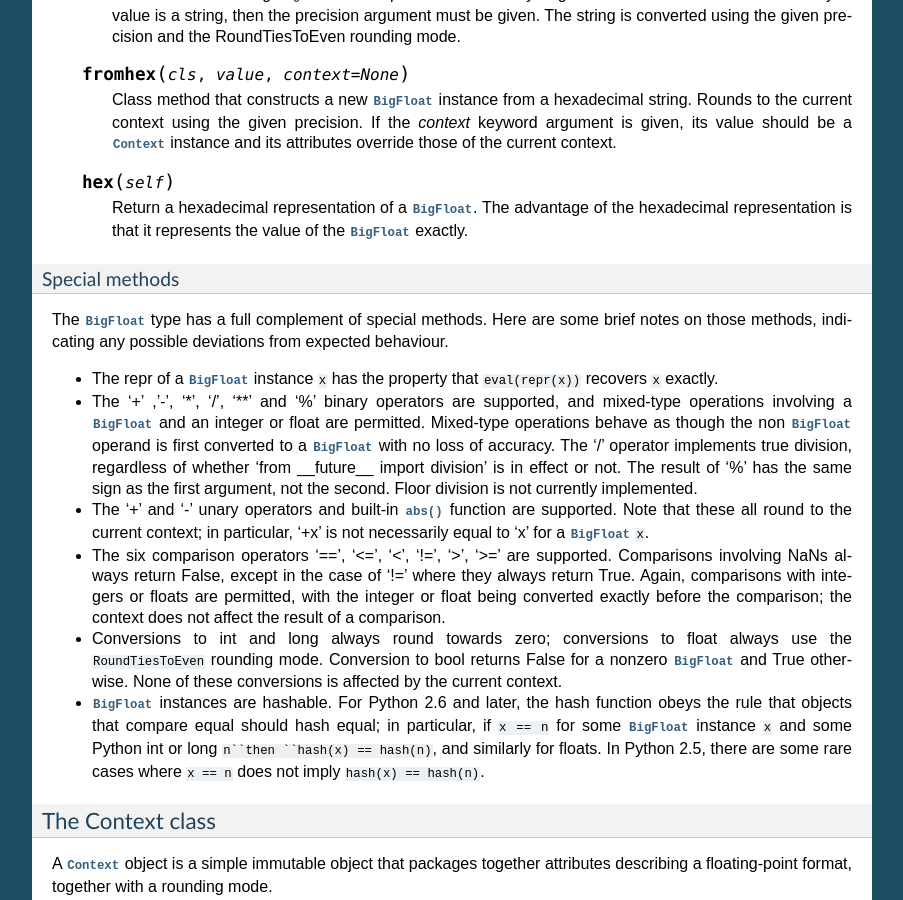
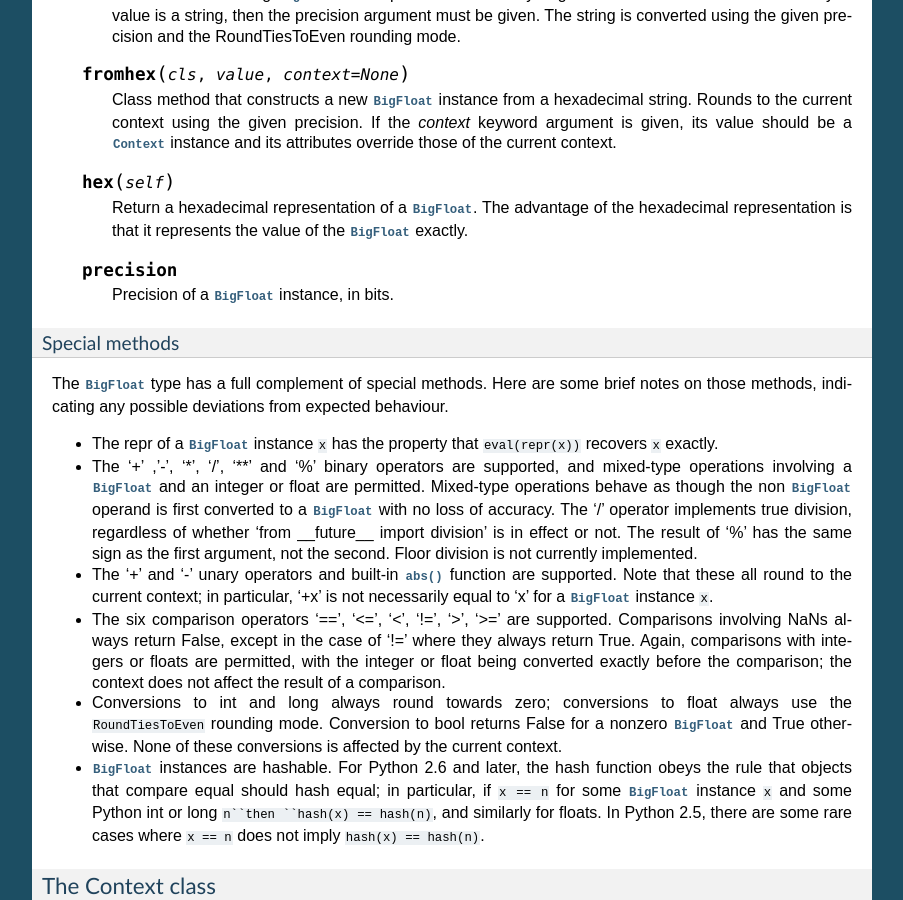
Before and after one commit to mdickinson/bigfloat, a Sphinx documentation site: the page built from Doc/index.rst, in a window 1280 px wide and 900 px high, scrolled down 7166 px. Shown: the whole window, without its empty margins (198-1101 px from the left). Built offline with Sphinx 7.4.7, drawn with Linux system fonts in a browser that asks for light colours.

Commit message:
More doc fixes;  document precision attribute.

```diff
--- a/Doc/index.rst
+++ b/Doc/index.rst
@@ -192,7 +192,7 @@ prettier, but doesn't supply enough information to recover that
    9.9999988e+999
 
 Arithmetic on :class:`BigFloat` instances
-^^^^^^^^^^^^^^^^^^^^^^^^^^^^^^^^
+^^^^^^^^^^^^^^^^^^^^^^^^^^^^^^^^^^^^^^^^^
 
 All the usual arithmetic operations, with the exception of floor
 division, apply to :class:`BigFloat` instances, and those instances can be
@@ -411,7 +411,7 @@ Reference
 ---------
 
 The :class:`BigFloat` class
-^^^^^^^^^^^^^^^^^^
+^^^^^^^^^^^^^^^^^^^^^^^^^^^
 
 The :class:`BigFloat` class implements multiple-precision binary
 floating-point numbers.  Each :class:`BigFloat` instance has both a
@@ -484,6 +484,10 @@ zero, and NaNs.
       advantage of the hexadecimal representation is that it
       represents the value of the :class:`BigFloat` exactly.
 
+   .. attribute:: precision
+
+      Precision of a :class:`BigFloat` instance, in bits.
+
 
 Special methods
 """"""""""""""""
@@ -506,7 +510,8 @@ deviations from expected behaviour.
 
 * The '+' and '-' unary operators and built-in :func:`abs` function
   are supported.  Note that these all round to the current context; in
-  particular, '+x' is not necessarily equal to 'x' for a :class:`BigFloat` ``x``.
+  particular, '+x' is not necessarily equal to 'x' for a
+  :class:`BigFloat` instance ``x``.
 
 * The six comparison operators '==', '<=', '<', '!=', '>', '>=' are
   supported.  Comparisons involving NaNs always return False, except
```
